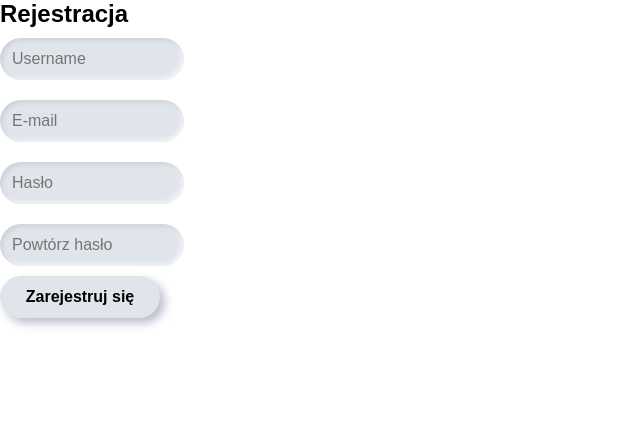
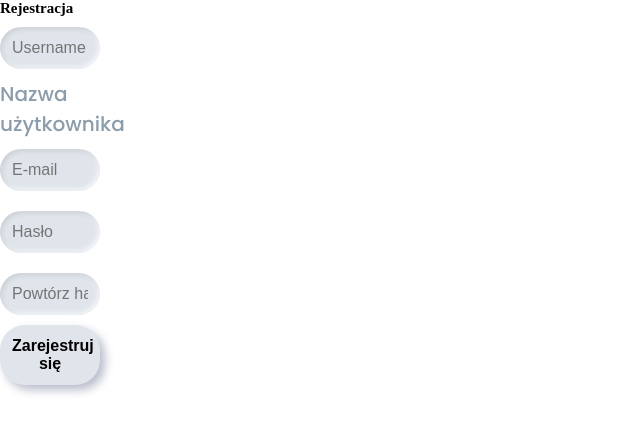
Before and after one commit to BosyCode/todo-app, a Next.js app: page /auth/register in a window 1280 px wide. Shown: the top 432 px of the page, without its empty margins (0-640 px from the left). Built offline with nearby package versions, Linux system fonts and the light colour scheme.

Commit message:
add styles configure and add props to text component and styles

```diff
--- a/src/components/base/Input/Input.tsx
+++ b/src/components/base/Input/Input.tsx
@@ -1,42 +1,66 @@
-import { FC, InputHTMLAttributes } from 'react';
-import styles from './Input.module.scss';
+import { FC, InputHTMLAttributes } from 'react'
+import styles from './Input.module.scss'
 import { useField } from 'formik'
 import classNames from 'classnames'
+import { Text } from '@/components/base/Text/Text'
 
-export interface InputProps extends InputHTMLAttributes<HTMLInputElement | HTMLTextAreaElement> {
-  className?: string;
-  label?: string;
-  required?: boolean;
-  errorMessage?: string;
-  state?: string;
+export interface InputProps
+  extends InputHTMLAttributes<HTMLInputElement | HTMLTextAreaElement> {
+  className?: string
+  label?: string
+  required?: boolean
+  errorMessage?: string
+  state?: string
 }
 
-export interface FormikInputProps extends Omit<InputProps, 'value' | 'onChange' | 'message' | 'state'> {
-  name?: string;
+export interface FormikInputProps
+  extends Omit<InputProps, 'value' | 'onChange' | 'message' | 'state'> {
+  name?: string
 }
 
-export const Input: FC<InputProps> = ({className, state, label, errorMessage, required, ...rest}) => {
+export const Input: FC<InputProps> = ({
+  className,
+  state,
+  label,
+  errorMessage,
+  required,
+  ...rest
+}) => {
   return (
     <div>
-      <input {...rest} required={required} className={classNames(styles.input, className)} />
+      <input
+        {...rest}
+        required={required}
+        className={classNames(styles.input, className)}
+      />
       {label && (
         <label htmlFor={rest.name} className={styles.label}>
-          <span>{label}</span>
+          <Text
+            tag="span"
+            text={label}
+            weight="500"
+            fontSize="20"
+            color="accent"
+            fontFamily="poppins"
+          />
         </label>
       )}
-      {errorMessage && (
-        <p>{errorMessage}</p>
-      )}
+      {errorMessage && <p>{errorMessage}</p>}
     </div>
   )
 }
 
-export const InputFormik: FC<FormikInputProps> = ({name, ...props}) => {
-  const [input, meta] = useField(name);
+export const InputFormik: FC<FormikInputProps> = ({ name, ...props }) => {
+  const [input, meta] = useField(name)
 
-  const hasError = meta.touched && !!meta.error;
+  const hasError = meta.touched && !!meta.error
 
   return (
-    <Input {...props} {...input} state={hasError ? 'error' : 'default'} errorMessage={hasError ? meta.error : undefined} />
+    <Input
+      {...props}
+      {...input}
+      state={hasError ? 'error' : 'default'}
+      errorMessage={hasError ? meta.error : undefined}
+    />
   )
 }
--- /dev/null
+++ b/src/components/base/Text/Text.module.scss
@@ -0,0 +1,109 @@
+@import '@/styles/common';
+
+.weight {
+  &-300 {
+    @include weight(300);
+  }
+
+  &-300 {
+    @include weight(300);
+  }
+
+  &-400 {
+    @include weight(400);
+  }
+
+  &-500 {
+    @include weight(500);
+  }
+
+  &-600 {
+    @include weight(600);
+  }
+
+  &-700 {
+    @include weight(700);
+  }
+
+  &-800 {
+    @include weight(800);
+  }
+}
+
+.size {
+  &-8 {
+    @include size(0.8rem);
+  }
+
+  &-10 {
+    @include size(1rem);
+  }
+
+  &-12 {
+    @include size(1.2rem);
+  }
+
+  &-16 {
+    @include size(1.6rem);
+  }
+
+  &-20 {
+    @include size(2rem);
+  }
+
+  &-24 {
+    @include size(2.4rem);
+  }
+
+  &-32 {
+    @include size(3.2rem);
+  }
+
+  &-40 {
+    @include size(4rem);
+  }
+
+  &-48 {
+    @include size(4.8rem);
+  }
+
+  &-60 {
+    @include size(6rem);
+  }
+}
+
+.color {
+  &-primary {
+    @include color(var(--primary));
+  }
+
+  &-secondary {
+    @include color(var(--secondary));
+  }
+
+  &-success {
+    @include color(var(--success));
+  }
+
+  &-info {
+    @include color(var(--info));
+  }
+
+  &-warning {
+    @include color(var(--warning));
+  }
+
+  &-danger {
+    @include color(var(--danger));
+  }
+
+  &-accent {
+    @include color(var(--accent));
+  }
+}
+
+.family {
+  &-poppins {
+    @include family('Poppins');
+  }
+}
--- a/src/components/base/Text/Text.tsx
+++ b/src/components/base/Text/Text.tsx
@@ -1,6 +1,7 @@
 import { FC, HTMLProps, JSX } from 'react'
 import parse from 'html-react-parser'
 import classNames from 'classnames'
+import styles from './Text.module.scss'
 
 export interface TextProps extends HTMLProps<HTMLParagraphElement> {
   tag: 'h1' | 'h2' | 'h3' | 'h4' | 'h5' | 'h6' | 'p' | 'span'
@@ -8,8 +9,16 @@ export interface TextProps extends HTMLProps<HTMLParagraphElement> {
   className?: string
   weight?: '300' | '400' | '500' | '600' | '700' | '800' | '900'
   fontSize?: '8' | '10' | '12' | '16' | '20' | '24' | '32' | '40' | '48' | '60'
-  color?: 'primary' | 'secondary' | 'success' | 'info' | 'warning' | 'danger'
+  color?:
+    | 'primary'
+    | 'secondary'
+    | 'success'
+    | 'info'
+    | 'warning'
+    | 'danger'
+    | 'accent'
   isUppercase?: boolean
+  fontFamily?: 'poppins'
 }
 
 export const Text: FC<TextProps> = ({
@@ -20,6 +29,7 @@ export const Text: FC<TextProps> = ({
   fontSize,
   color,
   isUppercase,
+  fontFamily,
   children,
   ...rest
 }) => {
@@ -29,7 +39,16 @@ export const Text: FC<TextProps> = ({
   const content = children ? children : parse(textInner || '')
 
   return (
-    <T {...rest} className={classNames(className)}>
+    <T
+      {...rest}
+      className={classNames(
+        className,
+        styles[`weight-${weight}`],
+        styles[`color-${color}`],
+        styles[`size-${fontSize}`],
+        styles[`family-${fontFamily}`],
+      )}
+    >
       {content}
     </T>
   )
--- a/src/components/templates/Register/Register.tsx
+++ b/src/components/templates/Register/Register.tsx
@@ -17,24 +17,30 @@ const Register = () => {
       username: '',
       email: '',
       password: '',
-      passwordConfirm: ''
+      passwordConfirm: '',
     },
     onSubmit: async (values) => {
       try {
-        await axios.post('/api/register', values).then(res => res.status === 201 && router.push('/auth/login'))
+        await axios
+          .post('/api/register', values)
+          .then((res) => res.status === 201 && router.push('/auth/login'))
       } catch (error) {
         console.log(error)
       }
     },
     validationSchema: Yup.object().shape({
-      username: Yup.string().required("Username is required"),
-      email: Yup.string().email("Invalid email").required("Email is required"),
-      password: Yup.string().required("Password is required").matches(
-        /^(?=.*[A-Z])(?=.*[a-z])(?=.*\d)[A-Za-z\d!@#$%^&*()_`+{}\[\]:;<>,.?~\-=/\\]{8,}$/,
-        "Password must be at least 8 characters and special characters.",
-      ),
-      passwordConfirm: Yup.string().oneOf([Yup.ref("password")], "Passwords must match").required("Password must match"),
-    })
+      username: Yup.string().required('Username is required'),
+      email: Yup.string().email('Invalid email').required('Email is required'),
+      password: Yup.string()
+        .required('Password is required')
+        .matches(
+          /^(?=.*[A-Z])(?=.*[a-z])(?=.*\d)[A-Za-z\d!@#$%^&*()_`+{}\[\]:;<>,.?~\-=/\\]{8,}$/,
+          'Password must be at least 8 characters and special characters.',
+        ),
+      passwordConfirm: Yup.string()
+        .oneOf([Yup.ref('password')], 'Passwords must match')
+        .required('Password must match'),
+    }),
   })
 
   return (
@@ -42,11 +48,32 @@ const Register = () => {
       <h2>Rejestracja</h2>
       <FormikProvider value={registerFormik}>
         <Form>
-          <InputFormik type="text" name="username" placeholder="Username" required />
-          <InputFormik type="email" name="email" placeholder="E-mail" required />
-          <InputFormik type="password" name="password" placeholder="Hasło" required />
-          <InputFormik type="password" name="passwordConfirm" placeholder="Powtórz hasło" required />
-          <Button text="Zarejestruj się" type='submit'  />
+          <InputFormik
+            type="text"
+            name="username"
+            placeholder="Username"
+            label="Nazwa użytkownika"
+            required
+          />
+          <InputFormik
+            type="email"
+            name="email"
+            placeholder="E-mail"
+            required
+          />
+          <InputFormik
+            type="password"
+            name="password"
+            placeholder="Hasło"
+            required
+          />
+          <InputFormik
+            type="password"
+            name="passwordConfirm"
+            placeholder="Powtórz hasło"
+            required
+          />
+          <Button text="Zarejestruj się" type="submit" />
         </Form>
       </FormikProvider>
     </div>
--- /dev/null
+++ b/src/styles/common.scss
@@ -0,0 +1,2 @@
+@import "mixin/typography";
+@import "mixin/media";
--- a/src/styles/global.scss
+++ b/src/styles/global.scss
@@ -1,7 +1,15 @@
+@import url('https://fonts.googleapis.com/css2?family=Poppins:ital,wght@0,100;0,200;0,300;0,400;0,500;0,600;0,700;0,800;0,900;1,100;1,200;1,300;1,400;1,500;1,600;1,700;1,800;1,900&display=swap');
+@import 'variables';
+
 * {
-  font-family: sans-serif;
   margin: 0;
   padding: 0;
+  box-sizing: border-box;
+}
+
+html {
+  scroll-behavior: smooth;
+  font-size: 62.5%
 }
 
 a {
--- /dev/null
+++ b/src/styles/mixin/media.scss
@@ -0,0 +1,23 @@
+$breakpoints: (
+        xxxs: 0,
+        xxs: 400,
+        xs: 576,
+        sm: 768,
+        md: 992,
+        lg: 1200,
+        xl: 1440,
+        xxl: 1560,
+        fhd: 1920,
+);
+
+@mixin media-from($breakpoint) {
+  @if map-has-key($breakpoints, $breakpoint) {
+    @media (min-width: #{map-get($breakpoints, $breakpoint)}px) {
+      @content;
+    }
+  } @else {
+    @media (min-width: #{$breakpoint}px) {
+      @content;
+    }
+  }
+}
--- /dev/null
+++ b/src/styles/mixin/typography.scss
@@ -0,0 +1,23 @@
+// WEIGHT
+
+@mixin weight($weight) {
+  font-weight: $weight;
+}
+
+// FONT SIZE
+
+@mixin size($size) {
+  font-size: $size;
+}
+
+// COLOR
+
+@mixin color($color) {
+  color: $color;
+}
+
+// FAMILY
+
+@mixin family($family) {
+  font-family: $family;
+}
--- a/src/styles/variables.scss
+++ b/src/styles/variables.scss
@@ -5,4 +5,5 @@
   --info: #00bfff;
   --warning: #ffc600;
   --danger: #f44336;
+  --success: #0d9911;
 }
```
